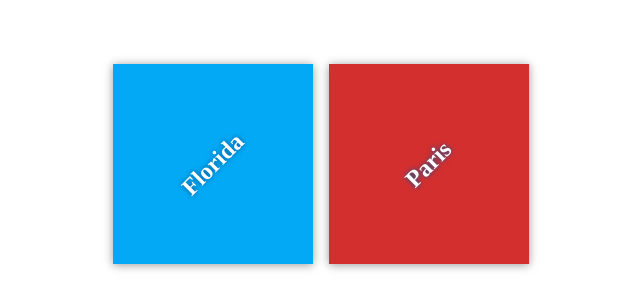
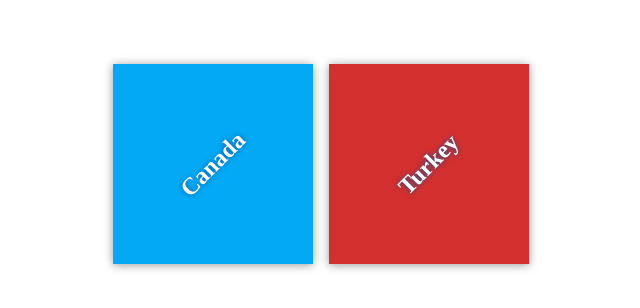
Before and after one commit to MuhammadAbdelaal/my-travel-plans, a plain HTML site: page index.html in a window 1280 px wide. Shown: the part 236-544 px from the top of the page, 319-959 px from the left. Drawn offline with Linux system fonts and the light colour scheme.

Commit message:
Updating Countries Names

```diff
--- a/index.html
+++ b/index.html
@@ -11,11 +11,11 @@
     <div class="container">
         <div class="destination-container">
             <div class="destination" id="florida">
-                <h2>Florida</h2>
+                <h2>Canada</h2>
             </div>
 
             <div class="destination" id="paris">
-                <h2>Paris</h2>
+                <h2>Turkey</h2>
             </div>
         </div>
     </div>
```
